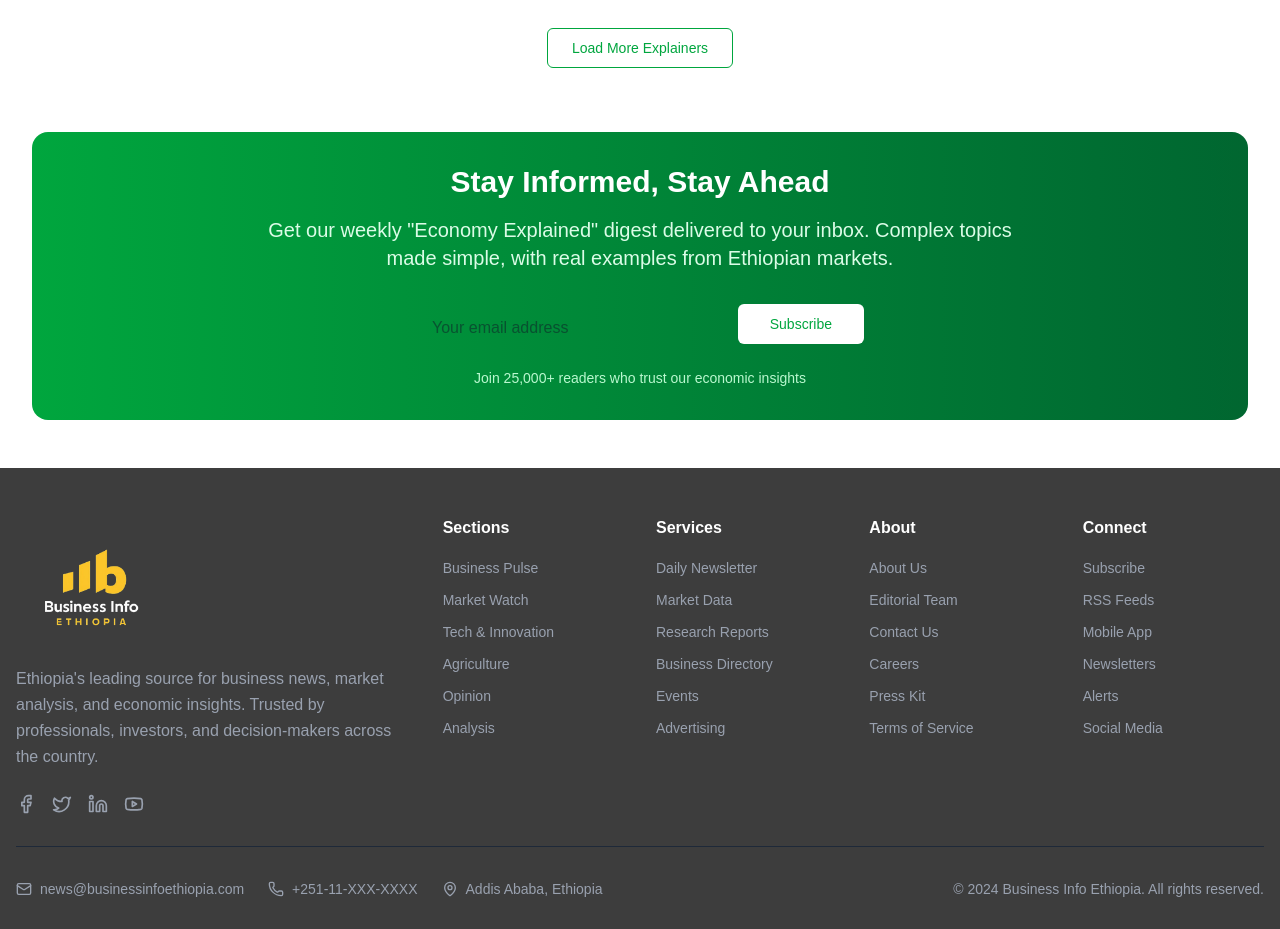
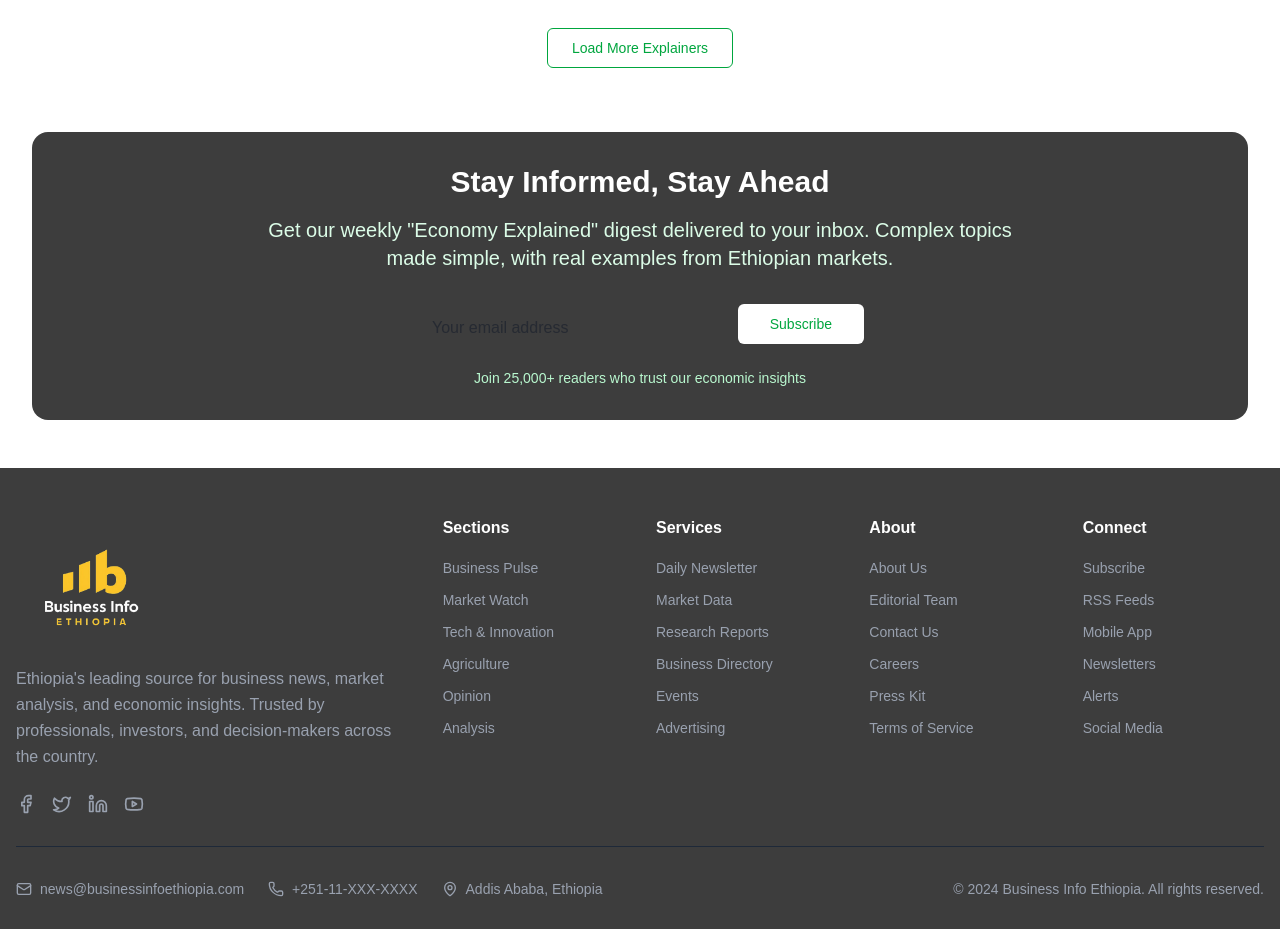
Before and after one commit to Abrish-21/bie-website, a Next.js app: page /eco-explained in a window 1280 px wide. Shown: the part 2680-3609 px from the top of the page. Built offline with nearby package versions, Linux system fonts and the light colour scheme.

Commit message:
change bg for consistent ui

```diff
--- a/src/pages/eco-explained.tsx
+++ b/src/pages/eco-explained.tsx
@@ -300,7 +300,7 @@ export default function EconomyExplainedPage() {
         </section>
 
         {/* Newsletter CTA */}
-        <section className="mt-16 bg-gradient-to-r from-green-600 to-green-800 rounded-2xl p-8 text-center text-white">
+        <section className="mt-16  rounded-2xl p-8 text-center text-white" style={{ backgroundColor: '#3d3d3d' }}>
           <h2 className="text-3xl font-bold mb-4">Stay Informed, Stay Ahead</h2>
           <p className="text-xl text-green-100 mb-8 max-w-3xl mx-auto">
             Get our weekly "Economy Explained" digest delivered to your inbox. Complex topics made simple, with real examples from Ethiopian markets.
```
